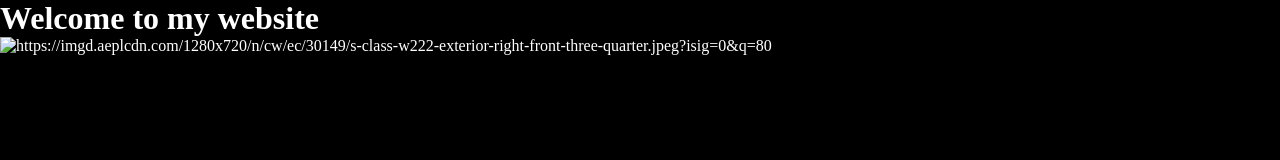
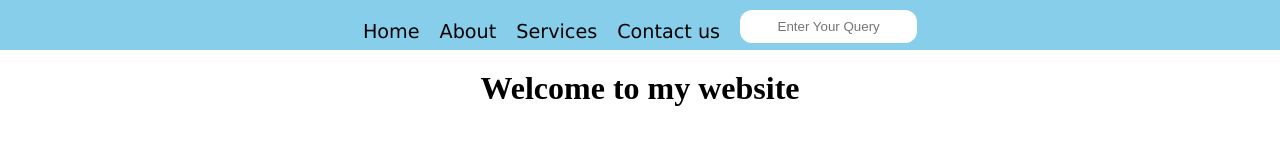
Before and after one commit to DeveloperAnurag26/PortfolioSimple, a plain HTML site: page index.html in a window 1280 px wide. Drawn offline with Linux system fonts and the light colour scheme.

Commit message:
added Navbar

```diff
--- a/index.html
+++ b/index.html
@@ -7,8 +7,23 @@
     <link rel="stylesheet" href="style.css">
 </head>
 <body>
+    <div class="navbar">
+
+          <nav>
+            <ul>
+                <li>Home</li>
+                <li>About</li>
+                <li>Services</li>
+                <li>Contact us</li>
+                <input type="text" placeholder="Enter Your Query">
+            </ul>
+          </nav>
+
+
+    </div>
     <h1>Welcome to my website</h1>
-    <img src="" alt="https://imgd.aeplcdn.com/1280x720/n/cw/ec/30149/s-class-w222-exterior-right-front-three-quarter.jpeg?isig=0&q=80" alt="Mercedes">
+
+
 
     <script src="script.js"></script>
 </body>
--- a/style.css
+++ b/style.css
@@ -3,6 +3,38 @@
     margin: 0;
     padding: 0;
     box-sizing: border-box;
-    background-color: black;
-    color: white;
+    color: rgb(0, 0, 0);
 }
+.navbar{
+    background-color: skyblue;
+    height: 50px;
+}
+nav{
+    margin: 0 auto;
+    max-width: 600px;
+
+
+}
+ul{
+    display: flex;
+    list-style-type: none;
+    justify-content: center;
+    gap: 20px;
+}
+li{
+    margin-top: 20px;
+    font-size: 1.2rem;
+    font-family: 'Lucida Sans', 'Lucida Sans Regular', 'Lucida Grande', 'Lucida Sans Unicode', Geneva, Verdana, sans-serif;
+
+}
+input{
+    border-radius: 12px;
+    border: none;
+    margin-top: 10px;
+    text-align: center;
+}
+h1{
+    text-align: center;
+    margin-top: 20px;
+
+}
```
